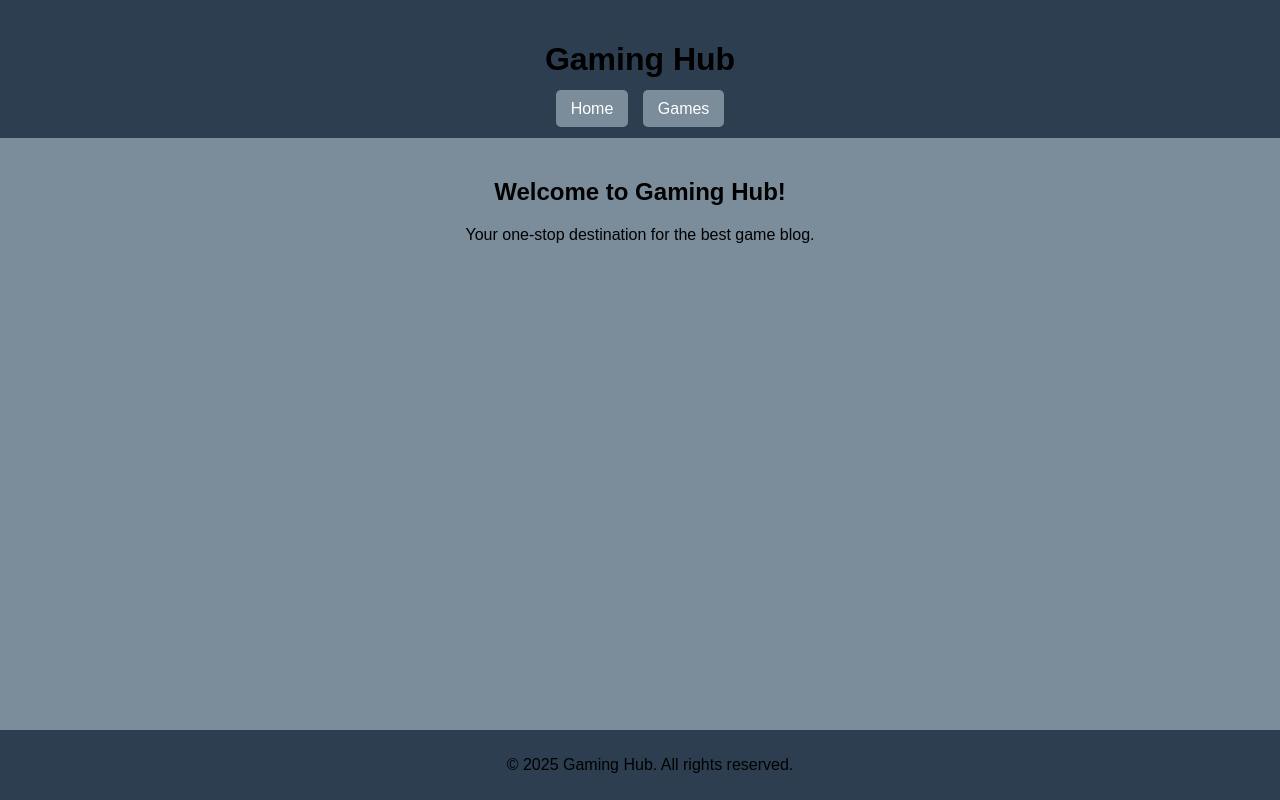
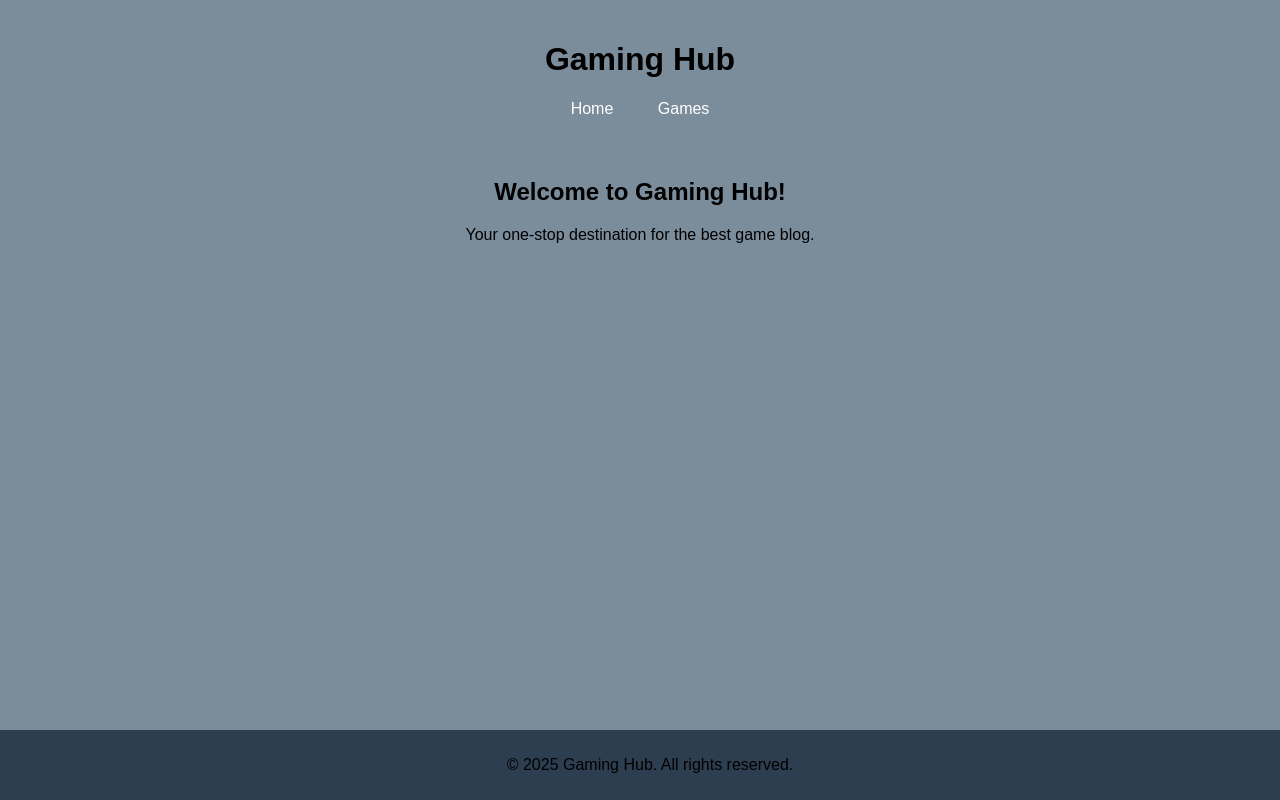
Before and after one commit to Nicholas89898/Gaming-Hub, a plain HTML site: page index.html in a window 1280 px wide. Drawn offline with Linux system fonts and the light colour scheme.

Commit message:
Update style.css

```diff
--- a/style.css
+++ b/style.css
@@ -11,7 +11,7 @@ body {
 }
 
 header {
-  background-color: #2c3e50;
+  background-color: rgb(123, 140, 155);
   padding: 20px;
   text-align: center;
 }
```
